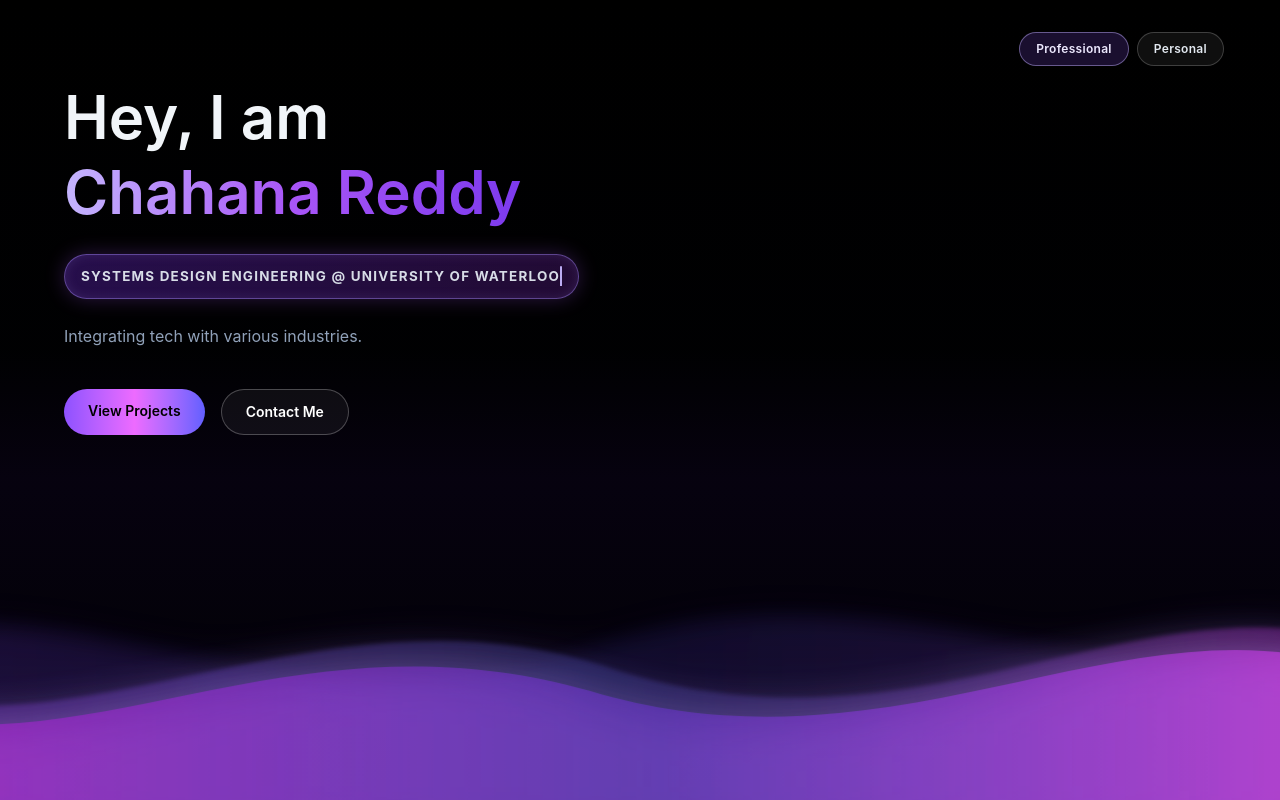
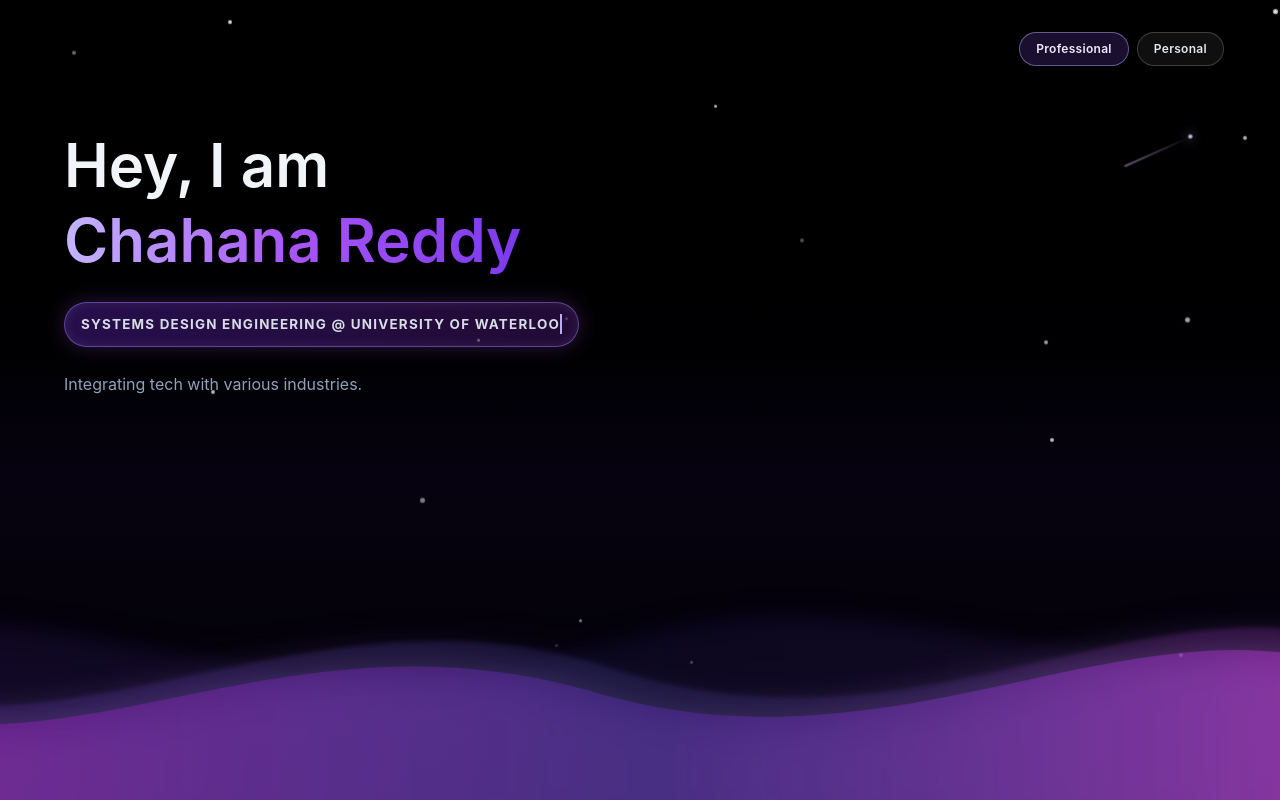
Before and after one commit to Chahanareddy/Chahana-personal-website, a Next.js app: page / in a window 1280 px wide. Shown: the top 800 px of the page. Built offline with nearby package versions, Linux system fonts and the light colour scheme.

Commit message:
personalize homepage

```diff
--- a/app/globals.css
+++ b/app/globals.css
@@ -28,6 +28,12 @@ body {
   -webkit-background-clip: text;
   background-clip: text;
   color: transparent;
+}
+
+.name-bounce {
+  display: inline-block;
+  transform-origin: center bottom;
+  animation: name-drop-bounce 1650ms cubic-bezier(0.12, 0.84, 0.22, 1.05) both;
 }
 
 .typing-pill {
@@ -114,6 +120,85 @@ body {
   );
 }
 
+.starfield {
+  position: absolute;
+  inset: 0;
+  z-index: 0;
+  pointer-events: none;
+}
+
+.star {
+  position: absolute;
+  border-radius: 9999px;
+  background: rgb(226 232 240 / 0.95);
+  box-shadow: 0 0 10px rgb(216 180 254 / 0.55);
+  animation-name: star-drift;
+  animation-timing-function: ease-in-out;
+  animation-iteration-count: infinite;
+}
+
+.star::after {
+  content: "";
+  position: absolute;
+  inset: -1px;
+  border-radius: inherit;
+  background: rgb(255 255 255 / 0.9);
+  animation: star-twinkle 2.2s ease-in-out infinite;
+}
+
+.shooting-star {
+  position: absolute;
+  width: 5px;
+  height: 5px;
+  border-radius: 9999px;
+  background: rgb(233 213 255 / 0.95);
+  box-shadow: 0 0 14px rgb(216 180 254 / 0.95), 0 0 28px rgb(168 85 247 / 0.72);
+  opacity: 0;
+  transform: rotate(-24deg) translate3d(0, 0, 0);
+  animation: shooting-star 7.5s cubic-bezier(0.2, 0.65, 0.35, 1) infinite;
+}
+
+.shooting-star::before {
+  content: "";
+  position: absolute;
+  right: 4px;
+  top: 50%;
+  width: 0;
+  height: 2px;
+  transform: translateY(-50%);
+  background: linear-gradient(90deg, rgb(216 180 254 / 0.75), rgb(216 180 254 / 0));
+  filter: blur(0.35px);
+  transform-origin: right center;
+  animation: shooting-star-tail 7.5s cubic-bezier(0.2, 0.65, 0.35, 1) infinite;
+}
+
+.shooting-star-one {
+  top: 16%;
+  left: 10%;
+  animation-delay: 0.2s;
+}
+.shooting-star-one::before {
+  animation-delay: 0.2s;
+}
+
+.shooting-star-two {
+  top: 28%;
+  left: 54%;
+  animation-delay: 2.6s;
+}
+.shooting-star-two::before {
+  animation-delay: 2.6s;
+}
+
+.shooting-star-three {
+  top: 12%;
+  left: 70%;
+  animation-delay: 5s;
+}
+.shooting-star-three::before {
+  animation-delay: 5s;
+}
+
 .wave-svg {
   position: absolute;
   left: -10%;
@@ -123,14 +208,14 @@ body {
 }
 
 .wave-svg-back {
-  opacity: 0.72;
+  opacity: 0.56;
   filter: blur(2px) drop-shadow(0 0 22px rgb(139 92 246 / 0.42));
   animation: wave-shift-back 16s ease-in-out infinite alternate;
   will-change: transform;
 }
 
 .wave-svg-front {
-  opacity: 0.82;
+  opacity: 0.66;
   filter: blur(0.1px) drop-shadow(0 0 24px rgb(216 180 254 / 0.62));
   animation: wave-shift-front 12s ease-in-out infinite alternate;
   will-change: transform;
@@ -143,18 +228,18 @@ body {
 
 .wave-path-back {
   fill: url(#waveFillBack);
-  opacity: 0.66;
+  opacity: 0.5;
 }
 
 .wave-path-mid {
   fill: url(#waveFillMid);
   filter: blur(0.3px);
-  opacity: 0.78;
+  opacity: 0.62;
 }
 
 .wave-path-front {
   fill: url(#waveFillFront);
-  opacity: 0.85;
+  opacity: 0.68;
 }
 
 @keyframes wave-shift-front {
@@ -166,6 +251,93 @@ body {
   }
   100% {
     transform: translateX(0) translateY(0);
+  }
+}
+
+@keyframes star-drift {
+  0%,
+  100% {
+    transform: translate3d(0, 0, 0);
+    opacity: 0.25;
+  }
+  50% {
+    transform: translate3d(0, -12px, 0);
+    opacity: 0.9;
+  }
+}
+
+@keyframes star-twinkle {
+  0%,
+  100% {
+    opacity: 0.35;
+    transform: scale(0.8);
+  }
+  50% {
+    opacity: 1;
+    transform: scale(1.1);
+  }
+}
+
+@keyframes shooting-star {
+  0% {
+    opacity: 0;
+    transform: rotate(-24deg) translate3d(0, 0, 0) scale(0.55);
+  }
+  6% {
+    opacity: 0.95;
+  }
+  24% {
+    opacity: 1;
+  }
+  38%,
+  100% {
+    opacity: 0;
+    transform: rotate(-24deg) translate3d(360px, 220px, 0) scale(1);
+  }
+}
+
+@keyframes shooting-star-tail {
+  0%,
+  4% {
+    width: 0;
+    opacity: 0;
+  }
+  14% {
+    width: 84px;
+    opacity: 0.9;
+  }
+  30% {
+    width: 150px;
+    opacity: 0.7;
+  }
+  40%,
+  100% {
+    width: 0;
+    opacity: 0;
+  }
+}
+
+@keyframes name-drop-bounce {
+  0% {
+    opacity: 0;
+    transform: translateY(-180px) scale(0.82);
+  }
+  45% {
+    opacity: 1;
+    transform: translateY(30px) scale(1.08);
+  }
+  62% {
+    transform: translateY(-20px) scale(0.98);
+  }
+  76% {
+    transform: translateY(12px) scale(1.015);
+  }
+  88% {
+    transform: translateY(-6px) scale(0.998);
+  }
+  100% {
+    opacity: 1;
+    transform: translateY(0) scale(1);
   }
 }
 
--- a/app/page.tsx
+++ b/app/page.tsx
@@ -5,6 +5,37 @@ export default function Home() {
     <div className="relative isolate min-h-screen overflow-hidden bg-black text-slate-100">
       <main className="flex flex-col">
         <section className="relative flex min-h-screen flex-col justify-start overflow-hidden bg-[radial-gradient(circle_at_50%_25%,rgba(30,27,75,0.3),transparent_46%),#02030a] px-6 pt-20 text-left md:px-14">
+          <div className="starfield" aria-hidden="true">
+            {Array.from({ length: 17 }, (_, i) => {
+              const rand = (seed: number) => {
+                const x = Math.sin(seed * 12.9898) * 43758.5453;
+                return x - Math.floor(x);
+              };
+              const left = rand(i + 1) * 100;
+              const top = rand(i + 101) * 88;
+              const duration = 4.5 + rand(i + 201) * 4.2;
+              const delay = rand(i + 301) * 5;
+              const size = rand(i + 401) > 0.82 ? 3 : rand(i + 501) > 0.4 ? 2 : 1;
+              return (
+                <span
+                  key={i}
+                  className="star"
+                  style={{
+                    left: `${left}%`,
+                    top: `${top}%`,
+                    width: `${size}px`,
+                    height: `${size}px`,
+                    animationDuration: `${duration}s`,
+                    animationDelay: `${delay}s`,
+                  }}
+                />
+              );
+            })}
+            <span className="shooting-star shooting-star-one" />
+            <span className="shooting-star shooting-star-two" />
+            <span className="shooting-star shooting-star-three" />
+          </div>
+
           <div className="wave-scene" aria-hidden="true">
             <svg className="wave-svg wave-svg-back" viewBox="0 0 1600 420" preserveAspectRatio="none">
               <defs>
@@ -87,10 +118,10 @@ export default function Home() {
             </Link>
           </div>
 
-          <div className="relative z-10 mx-auto w-full max-w-6xl">
+          <div className="relative z-10 mx-auto mt-8 w-full max-w-6xl md:mt-12">
             <div className="max-w-2xl space-y-6">
               <h1 className="text-4xl font-semibold leading-tight md:text-6xl">
-                Hey, I am <br></br> <span className="gradient-text">Chahana Reddy</span>
+                Hey, I am <br></br> <span className="gradient-text name-bounce">Chahana Reddy</span>
               </h1>
               <div className="typing-pill max-w-full">
                 <p className="typing-text">SYSTEMS DESIGN ENGINEERING @ UNIVERSITY OF WATERLOO</p>
@@ -98,20 +129,6 @@ export default function Home() {
               <p className="max-w-2xl text-sm leading-relaxed text-slate-400 md:text-base">
                 Integrating tech with various industries.
               </p>
-            </div>
-            <div className="mt-10 flex flex-wrap gap-4">
-              <a
-                className="rounded-full bg-gradient-to-r from-violet-500 via-fuchsia-400 to-indigo-500 px-6 py-3 text-sm font-semibold text-black transition duration-300 hover:scale-[1.04] hover:shadow-[0_0_45px_rgba(168,85,247,0.5)]"
-                href="#projects"
-              >
-                View Projects
-              </a>
-              <a
-                className="rounded-full border border-white/25 bg-white/5 px-6 py-3 text-sm font-semibold text-white transition duration-300 hover:border-violet-300 hover:bg-violet-500/10"
-                href="#contact"
-              >
-                Contact Me
-              </a>
             </div>
           </div>
         </section>
```
